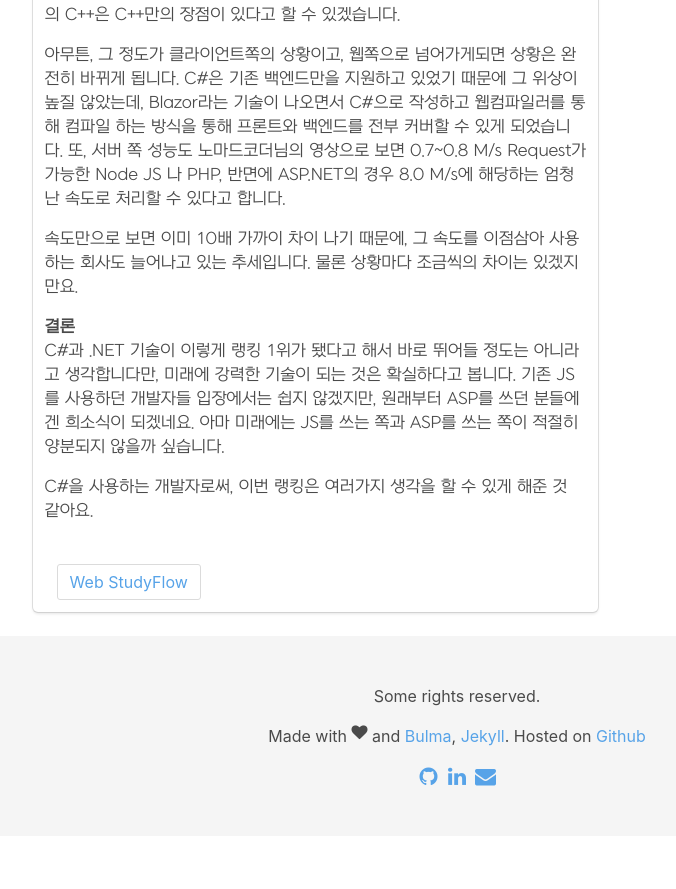
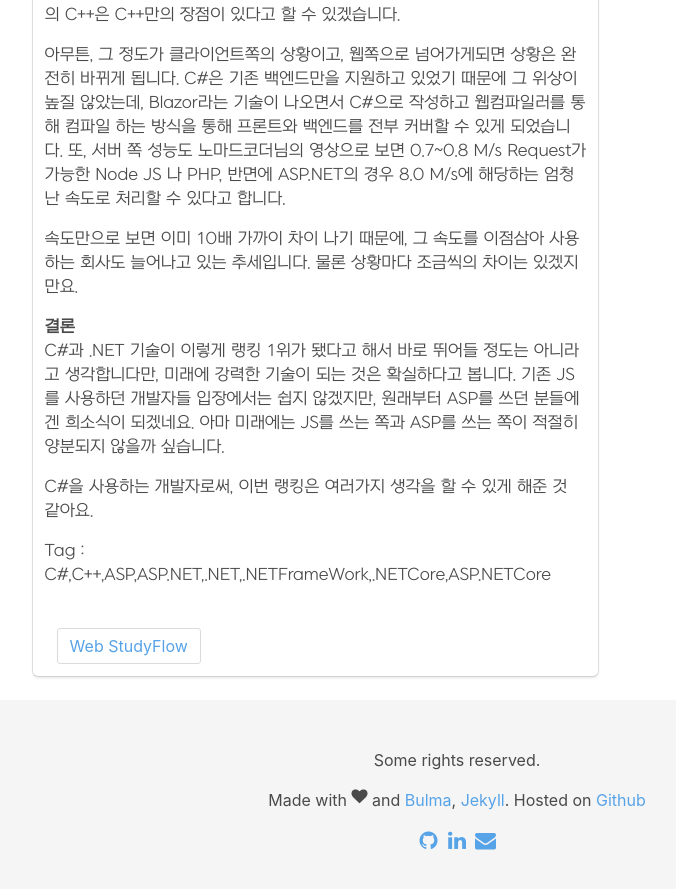
Before and after one commit to miriam40/miriam40.github.io, a Jekyll site: the page built from _posts/2020-06-03-post.markdown, in a window 1280 px wide and 900 px high, scrolled down 2130 px. Shown: the top 889 px of the window, without its empty margins (183-859 px from the left). Built offline with Jekyll 4.4.1, drawn with Linux system fonts in a browser that asks for light colours; comment, search, counter and statistics services are not loaded; before the commit the page ends 2966 px from its top, so only the background shows below that.

Commit message:
Update post 20200603

```diff
--- a/_posts/2020-06-03-post.markdown
+++ b/_posts/2020-06-03-post.markdown
@@ -61,3 +61,6 @@ C#과 .NET 기술이 이렇게 랭킹 1위가 됐다고 해서 바로 뛰어들
 아마 미래에는 JS를 쓰는 쪽과 ASP를 쓰는 쪽이 적절히 양분되지 않을까 싶습니다.
 
 C#을 사용하는 개발자로써, 이번 랭킹은 여러가지 생각을 할 수 있게 해준 것 같아요.
+
+
+Tag : C#,C++,ASP,ASP.NET,.NET,.NETFrameWork,.NETCore,ASP.NETCore
```
